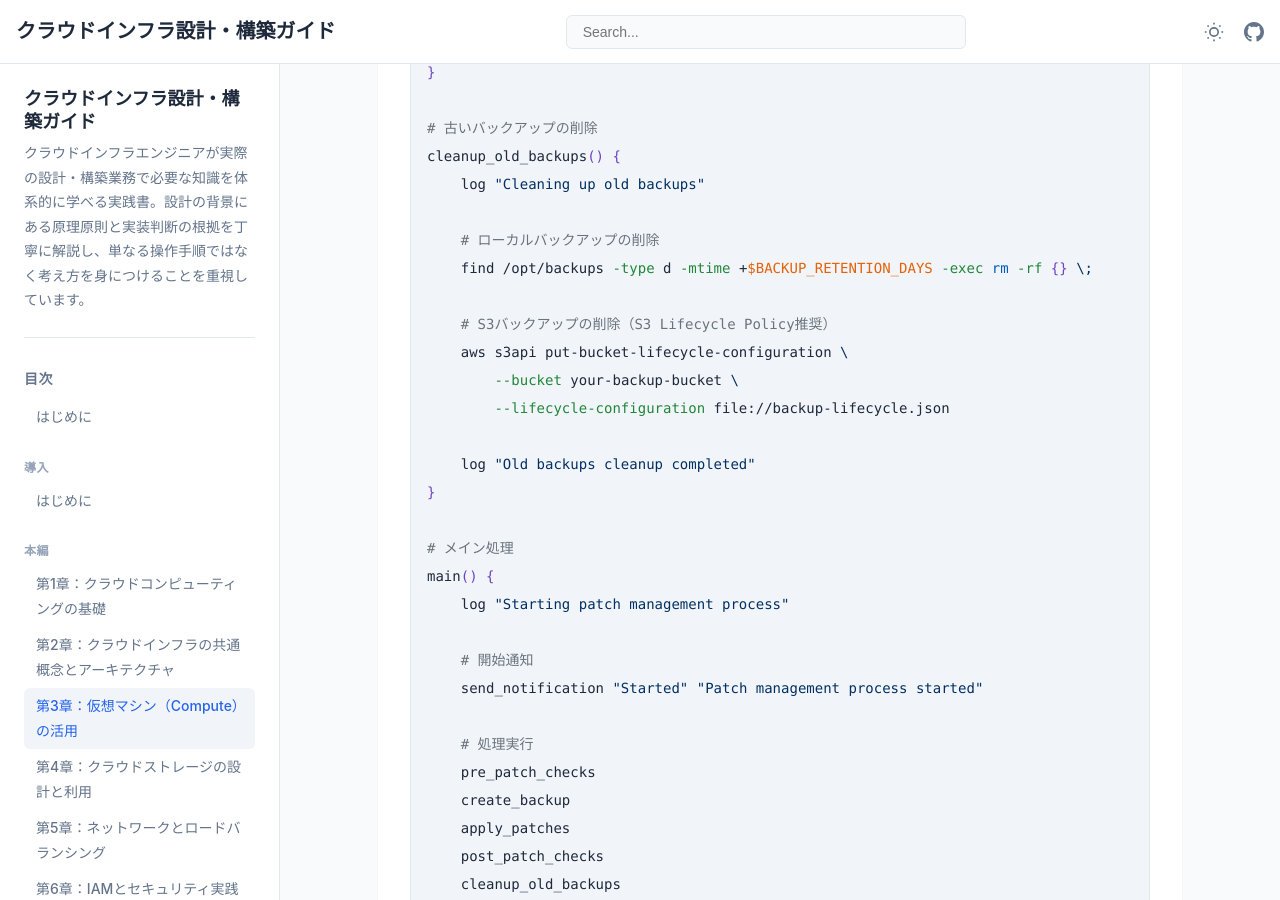
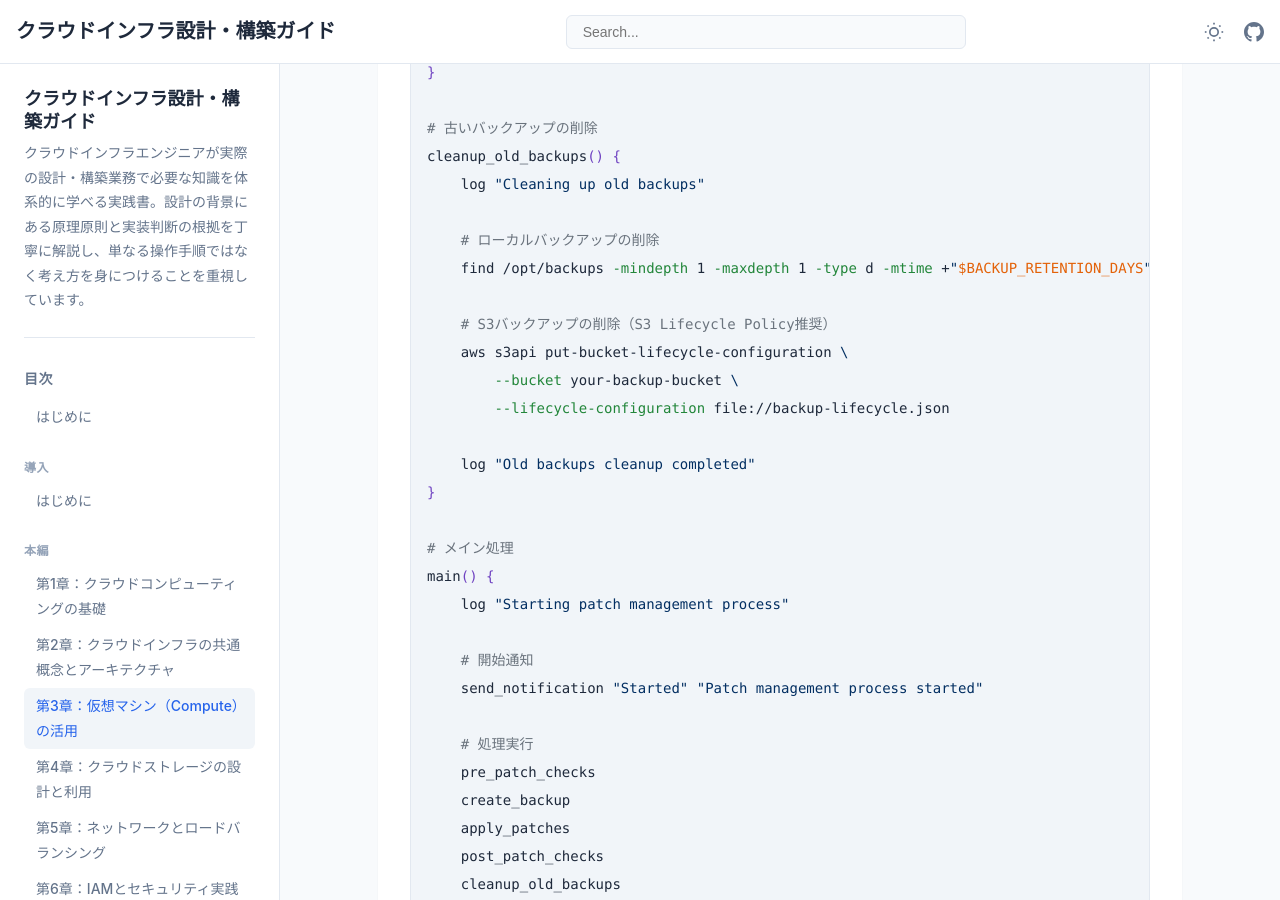
Before and after one commit to itdojp/cloud-infra-book, a Jekyll site: the page built from docs/chapter-chapter03/index.md, in a window 1280 px wide and 900 px high, scrolled down 41278 px. Built offline with Jekyll 4.4.1, drawn with Linux system fonts in a browser that asks for light colours.

Commit message:
docs: make backup cleanup safer (#118)

```diff
--- a/docs/chapter-chapter03/index.md
+++ b/docs/chapter-chapter03/index.md
@@ -1490,7 +1490,7 @@ cleanup_old_backups() {
     log "Cleaning up old backups"
 
     # ローカルバックアップの削除
-    find /opt/backups -type d -mtime +$BACKUP_RETENTION_DAYS -exec rm -rf {} \;
+    find /opt/backups -mindepth 1 -maxdepth 1 -type d -mtime +"$BACKUP_RETENTION_DAYS" -exec rm -rf -- {} \;
 
     # S3バックアップの削除（S3 Lifecycle Policy推奨）
     aws s3api put-bucket-lifecycle-configuration \
```
